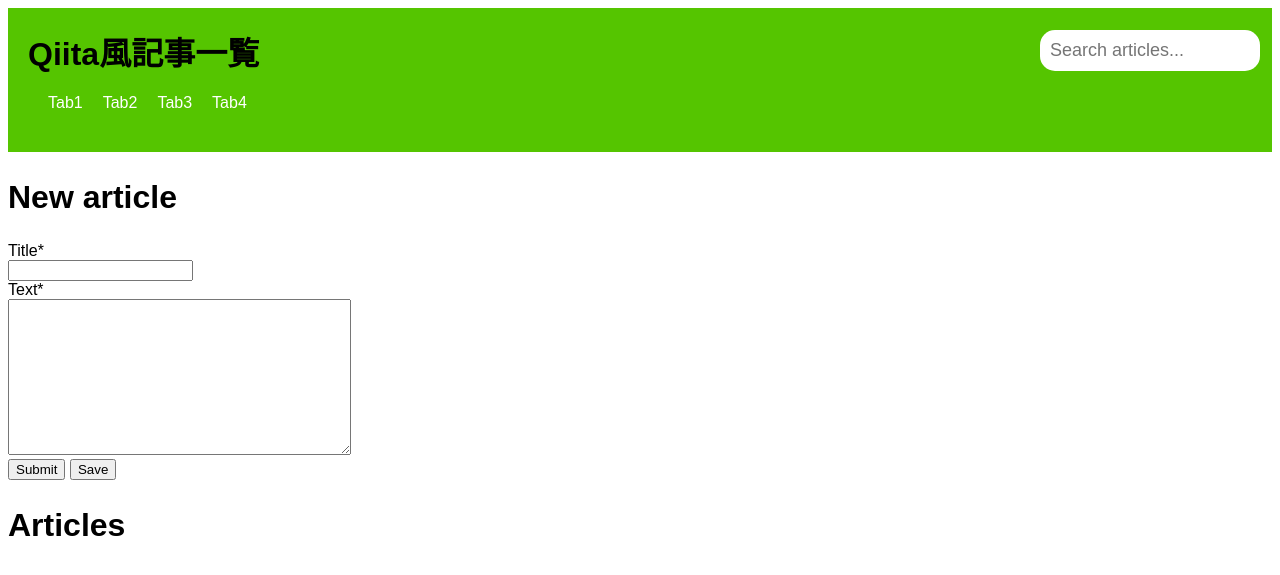
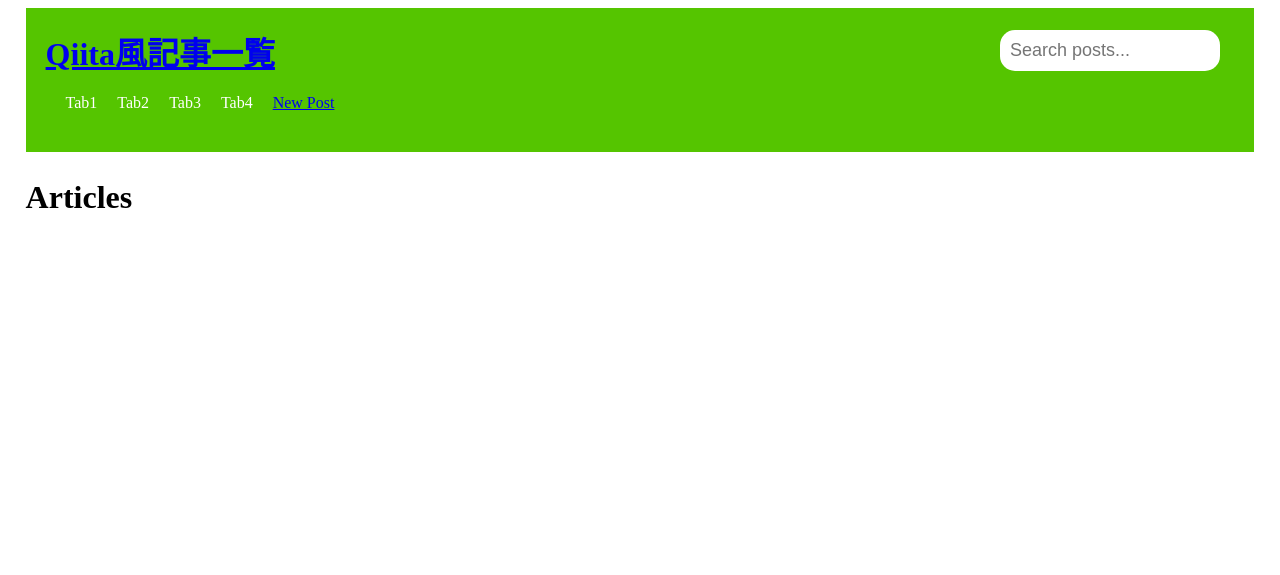
Before and after one commit to kamino3/my-first-blog, a Django app: page / in a window 1280 px wide. Shown: the top 575 px of the page. Run offline with Django 3.2, Linux system fonts and the light colour scheme; data that the repository does not hold is empty; some libraries are stand-ins or nearby versions.

Commit message:
こみこみ

```diff
--- a/blog/models.py
+++ b/blog/models.py
@@ -1,3 +1,4 @@
+from django.urls import reverse
 from django.conf import settings
 from django.db import models
 from django.utils import timezone
@@ -10,6 +11,9 @@
     created_date = models.DateTimeField(default=timezone.now)
     published_date = models.DateTimeField(blank=True, null=True)
 
+
+    def get_absolute_url(self):
+        return reverse("post-detail", kwargs={"pk": self.pk})
     def publish(self):
         self.published_date = timezone.now()
         self.save()
--- a/blog/templates/blog/base.html
+++ b/blog/templates/blog/base.html
@@ -1,13 +1,41 @@
+{% load static %}
 <!DOCTYPE html>
 <html>
-<head>
+  <head>
     <title>My Blog</title>
-</head>
-<body>
-    <header>
-        <h1>Welcome to My Blog!</h1>
-    </header>
-    {% block content %}
-    {% endblock %}
-</body>
+    <link href="{% static 'css/styles.css' %}" rel="stylesheet" />
+  </head>
+
+  <body>
+    <nav>
+      <div class="header">
+        <div class="header-container">
+          <h1><a href="{% url 'blog-home' %}">Qiita風記事一覧</a></h1>
+          <form
+          action="#"
+          class="search-form"
+          method="get"
+          style="position: absolute; right: 80px; top:30px"
+      >
+          <input name="search" placeholder="Search posts..." type="text" />
+      </form>
+          <ul>
+            <li>Tab1</li>
+            <li>Tab2</li>
+            <li>Tab3</li>
+            <li>Tab4</li>
+            <li><a href="/post/new/">New Post</a></li>
+          </ul>
+        </div>
+      </div>
+    </nav>
+
+    {% block content %}{% endblock content %}
+
+    <footer>
+      <!-- Insert footer items here -->
+    </footer>
+
+    <script src=""></script>
+  </body>
 </html>
--- a/blog/templates/blog/new_article.html
+++ b/blog/templates/blog/new_article.html
@@ -4,7 +4,7 @@
     <h2>New article</h2>
     <form method='POST' class='post-form'>
         {% csrf_token %}
-        {{ form.as_p }}
+        {{ form.as_crispy }}
         <button type='submit' class='save btn btn-default'>Save</button>
     </form>
 {% endblock %}
--- a/blog/templates/blog/post_list.html
+++ b/blog/templates/blog/post_list.html
@@ -1,64 +1,22 @@
-{% load crispy_forms_tags %} {% load static %}
+{% extends "blog/base.html" %} {% block content %} {% load static %}
 <!DOCTYPE html>
 <html>
-  <head>
-    <title>Qiita風記事一覧</title>
-    <link href="{% static 'css/styles.css' %}" rel="stylesheet" />
-  </head>
   <body>
-    <div id="app">
-      <div class="header">
-        <div class="header-container">
-          <h1>Qiita風記事一覧</h1>
-          <form
-            action="#"
-            class="search-form"
-            method="get"
-            style="position: absolute; right: 40px; top: 30px"
-          >
-            <input name="search" placeholder="Search articles..." type="text" />
-          </form>
-          <ul>
-            <li>Tab1</li>
-            <li>Tab2</li>
-            <li>Tab3</li>
-            <li>Tab4</li>
-          </ul>
-        </div>
-      </div>
-      <div v-if="currentTab === 1">
-        <!-- Tab1の一覧を表示する部分 -->
-      </div>
-      <div v-if="currentTab === 2">
-        <!-- Tab2の一覧を表示する部分 -->
-      </div>
-      <div v-if="currentTab === 3">
-        <!-- Tab3の一覧を表示する部分 -->
-      </div>
-      <div v-if="currentTab === 4">
-        <!-- Tab4の一覧を表示する部分 -->
-      </div>
-    </div>
-    <script src="{% static 'app.js' %}"></script>
-    <h2>New article</h2>
-    <form method="POST" class="post-form form-inline my-2 my-lg-0">
-      {% csrf_token %}
-      <div class="form-group">{{ form.title|as_crispy_field }}</div>
-      <div class="form-group">{{ form.text|as_crispy_field }}</div>
-      <button type="submit" class="btn btn-primary mt-2">Submit</button>
-      <button type="submit" class="save btn btn-default">Save</button>
-    </form>
     <h2>Articles</h2>
-    {% for article in articles %}
-    <div class="card mt-4">
-
-        <div class="card-header"><h3>{{ article.title }}</h3></div>
-
-          <p>{{ article.text }}</p></div>
-        </div>
-
+    <div class="article-list">
+      <div>
+        {% for post in posts %}
+        <a href="{% url 'post_detail' pk=post.pk %}">
+          <div class="card mt-4">
+            <div class="card-header">
+              <h3>{{ post.title }}</h3>
+            </div>
+            <p>{{ post.text }}</p>
+          </div>
+        </a>
         {% endfor %}
       </div>
     </div>
   </body>
 </html>
+{% endblock content %}
--- a/blog/urls.py
+++ b/blog/urls.py
@@ -1,13 +1,13 @@
 from django.urls import path
-from django.contrib import admin
 from . import views
+from .views import PostListView, PostDetailView, PostCreateView, PostUpdateView, PostDeleteView
+
 
 urlpatterns = [
-    path('admin/', admin.site.urls),
-    path('', views.post_list, name='post_list'),
+    path('', PostListView.as_view(), name='blog-home'),
+    path('post/<int:pk>/', PostDetailView.as_view(), name='post_detail'),
+    path('post/new/', PostCreateView.as_view(), name='post_create'),
+    path('post/<int:pk>/update/', PostUpdateView.as_view(), name='post_update'),
+    path('post/<int:pk>/delete/', PostDeleteView.as_view(), name='post_delete'),
+
 ]
-from . import views
-
-urlpatterns += [
-    path('new/', views.new_article, name='new_article'),
-]
--- a/blog/views.py
+++ b/blog/views.py
@@ -1,24 +1,49 @@
+from django.shortcuts import render, redirect
+from django.views.generic import ListView, DetailView
+from .models import Post
+from django.contrib.auth.mixins import LoginRequiredMixin, UserPassesTestMixin
+from django.contrib.auth.models import User
+from django.views.generic.edit import CreateView, UpdateView, DeleteView
+from django.urls import reverse_lazy
 
-from django.shortcuts import render
-from .models import Article
-from .forms import ArticleForm
+class PostListView(ListView):
+    model = Post
+    template_name = 'blog/post_list.html'  # <app>/<model>_<viewtype>.html
+    context_object_name = 'posts'
+    ordering = ['-created_date']
 
-def post_list(request):
-    if request.method == 'POST':
-        form = ArticleForm(request.POST)
-        if form.is_valid():
-            form.save()
+class PostDetailView(DetailView):
+    model = Post
+    template_name = 'blog/post_detail.html'  # <app>/<model>_<viewtype>.html
 
-    form = ArticleForm()
-    articles = Article.objects.all().order_by('-id')  # We get all articles, ordered by descending ID (latest first)
-    return render(request, 'blog/post_list.html', {'form': form, 'articles': articles})
+class PostCreateView(LoginRequiredMixin, CreateView):
+    model = Post
+    fields = ['title', 'text']
 
-def new_article(request):
-    if request.method == 'POST':
-        form = ArticleForm(request.POST)
-        if form.is_valid():
-            form.save()
-            return redirect('post_list')
-    else:
-        form = ArticleForm()
-    return render(request, 'blog/new_article.html', {'form': form})
+    def form_valid(self, form):
+        form.instance.author = self.request.user
+        return super().form_valid(form)
+
+class PostUpdateView(LoginRequiredMixin, UserPassesTestMixin, UpdateView):
+    model = Post
+    fields = ['title', 'text']
+
+    def form_valid(self, form):
+        form.instance.author = self.request.user
+        return super().form_valid(form)
+
+    def test_func(self):
+        post = self.get_object()
+        if self.request.user == post.author:
+            return True
+        return False
+
+class PostDeleteView(LoginRequiredMixin, UserPassesTestMixin, DeleteView):
+    model = Post
+    success_url = '/'
+
+    def test_func(self):
+        post = self.get_object()
+        if self.request.user == post.author:
+            return True
+        return False
--- a/static/css/styles.css
+++ b/static/css/styles.css
@@ -1,9 +1,20 @@
 body {
+  margin-left: 2%;
+  margin-right: 2%;
+}
+
+.article-list {
+  margin-left: 4%;
+  margin-right: 4%;
   font-family: Arial, sans-serif;
   background-color: #ffffff;
 }
 
 .header {
+  margin-left: 0;
+  margin-right: 0;
+  padding-left: 2%;
+  padding-right: 2%;
   z-index: 1;
   flex-wrap: wrap;
   gap: 10px;
```
Also changed, not shown: blog/templates/blog/post_detail.html (added, +8 -0 lines), blog/templates/blog/post_form.html (added, +17 -0 lines).
